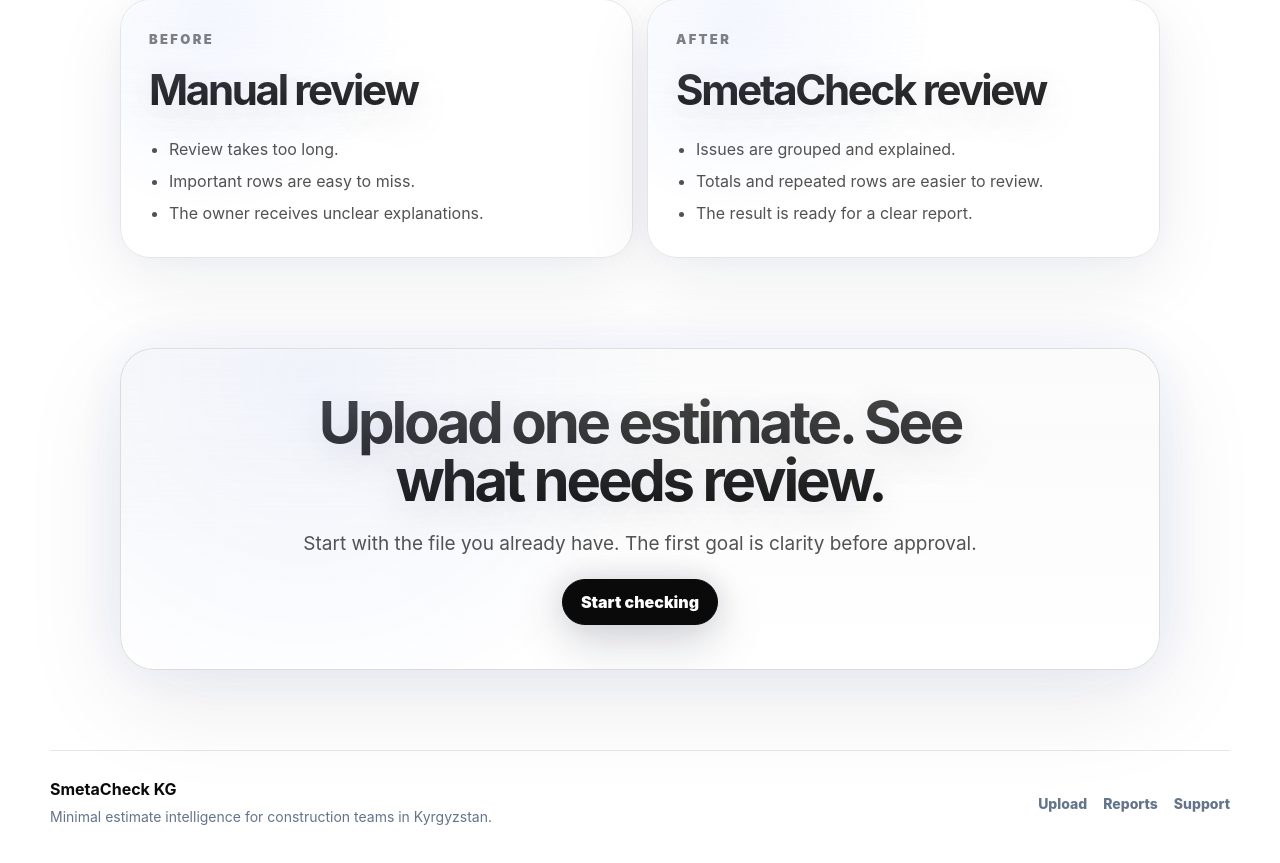
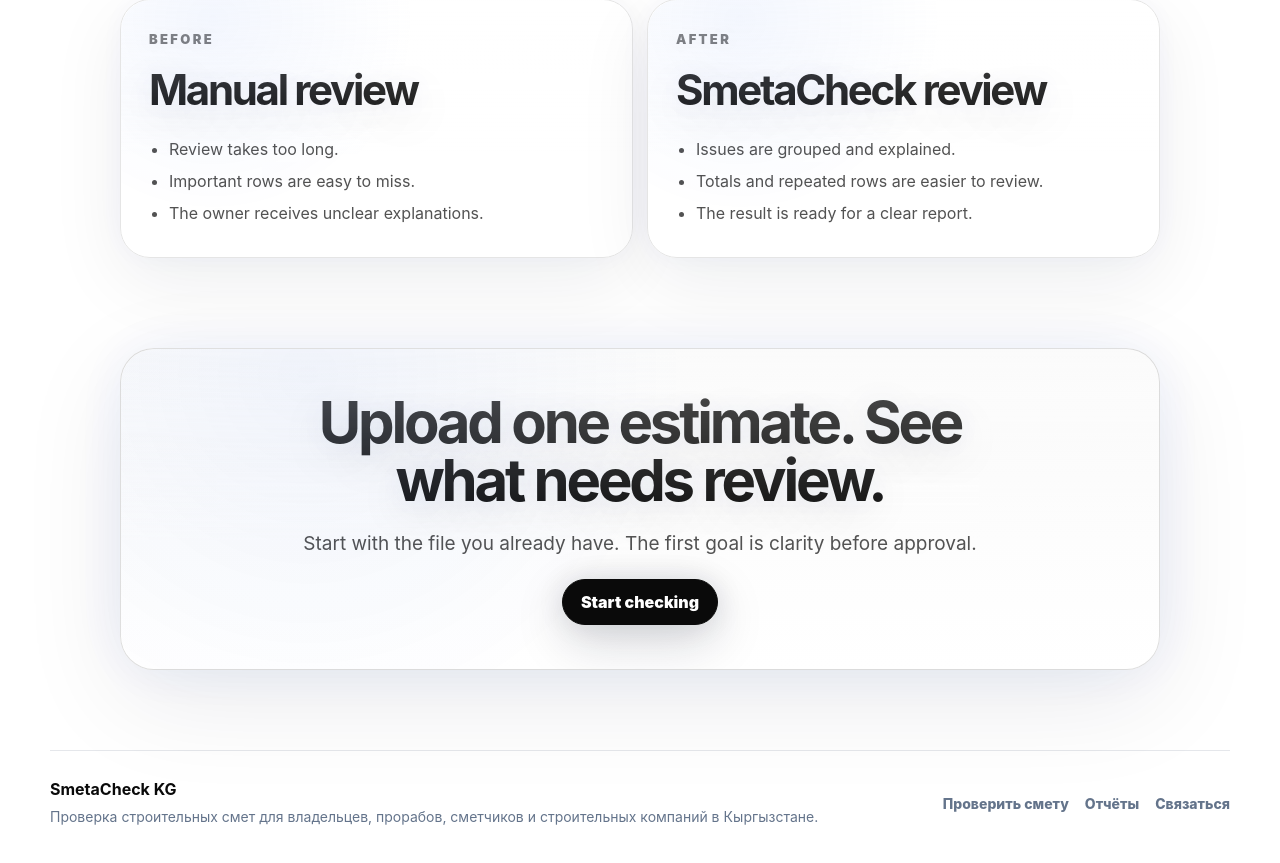
Before and after one commit to NursultanKoshoev11/SmetaCheck, a Next.js app in the folder frontend/: page / in a window 1280 px wide. Shown: the part 1902-2765 px from the top of the page. Built offline with nearby package versions, Linux system fonts and the light colour scheme.

Commit message:
Localize footer to Russian

```diff
--- a/frontend/components/Footer.js
+++ b/frontend/components/Footer.js
@@ -3,12 +3,12 @@ export default function Footer(){
     <footer className="footer">
       <div>
         <b>SmetaCheck KG</b>
-        <p>Minimal estimate intelligence for construction teams in Kyrgyzstan.</p>
+        <p>Проверка строительных смет для владельцев, прорабов, сметчиков и строительных компаний в Кыргызстане.</p>
       </div>
       <div className="footerLinks">
-        <a href="/upload">Upload</a>
-        <a href="/reports">Reports</a>
-        <a href="/support">Support</a>
+        <a href="/upload">Проверить смету</a>
+        <a href="/reports">Отчёты</a>
+        <a href="/support">Связаться</a>
       </div>
     </footer>
   )
```
